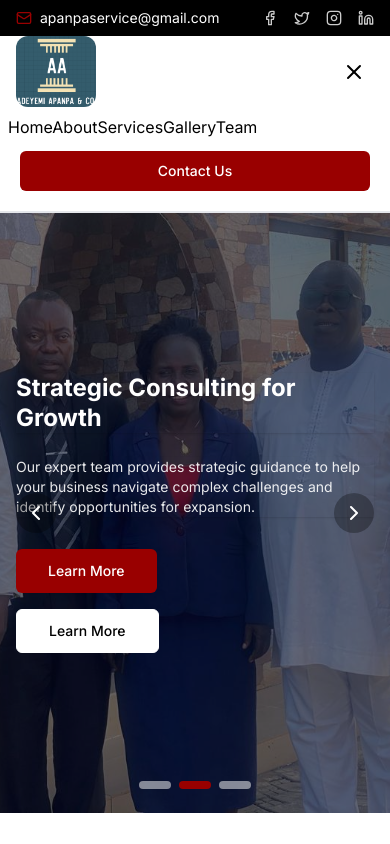
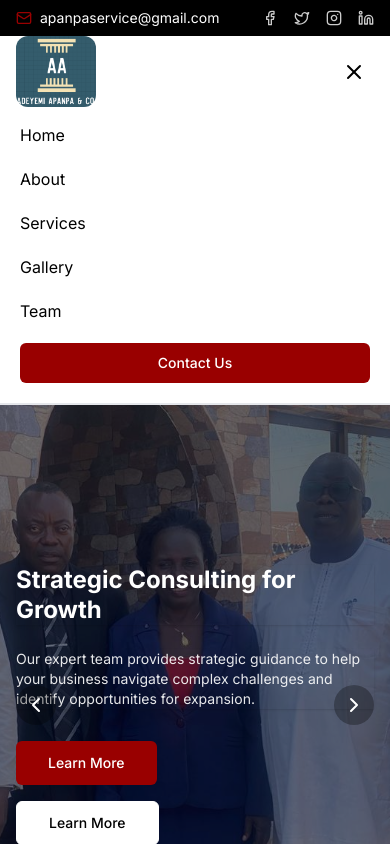
Before and after one commit to anointedngeorge/adeyemi-website, a Next.js app: page / in a window 390 px wide. Both pictures are taken after a click on the button 354 px from the left and 71 px from the top of the page. Shown: the top 844 px of the page. Built offline with nearby package versions, Linux system fonts and the light colour scheme.

Commit message:
edited config file

```diff
--- a/components/navbar.tsx
+++ b/components/navbar.tsx
@@ -35,6 +35,8 @@ export default function Navbar() {
               </Link>
             ))}
 
+
+
             <Link href="/contact">
               <Button className="bg-secondary hover:bg-secondary/90 text-white">Contact Us</Button>
             </Link>
@@ -58,11 +60,14 @@ export default function Navbar() {
       {isMenuOpen && (
         <div className="md:hidden bg-white border-b border-gray-200">
           <div className="px-2 pt-2 pb-3 space-y-1 sm:px-3">
-          {navigation.map((nav, index) => (
-                <Link key={`mobile_nav_${index}`} href={`${nav.url}`} className="text-dark hover:text-secondary">
-                  {nav?.name}
+
+
+            {navigation.map((nav, index) => (
+                <Link key={`mobile-key-${index}`} href={`/${nav.url}`} className="block px-3 py-2 text-dark hover:text-secondary" onClick={toggleMenu}>
+                {nav.name}
               </Link>
-            ))}
+              ))}
+
             <Link href="/contact" className="block px-3 py-2" onClick={toggleMenu}>
               <Button className="w-full bg-secondary hover:bg-secondary/90 text-white">Contact Us</Button>
             </Link>
```
